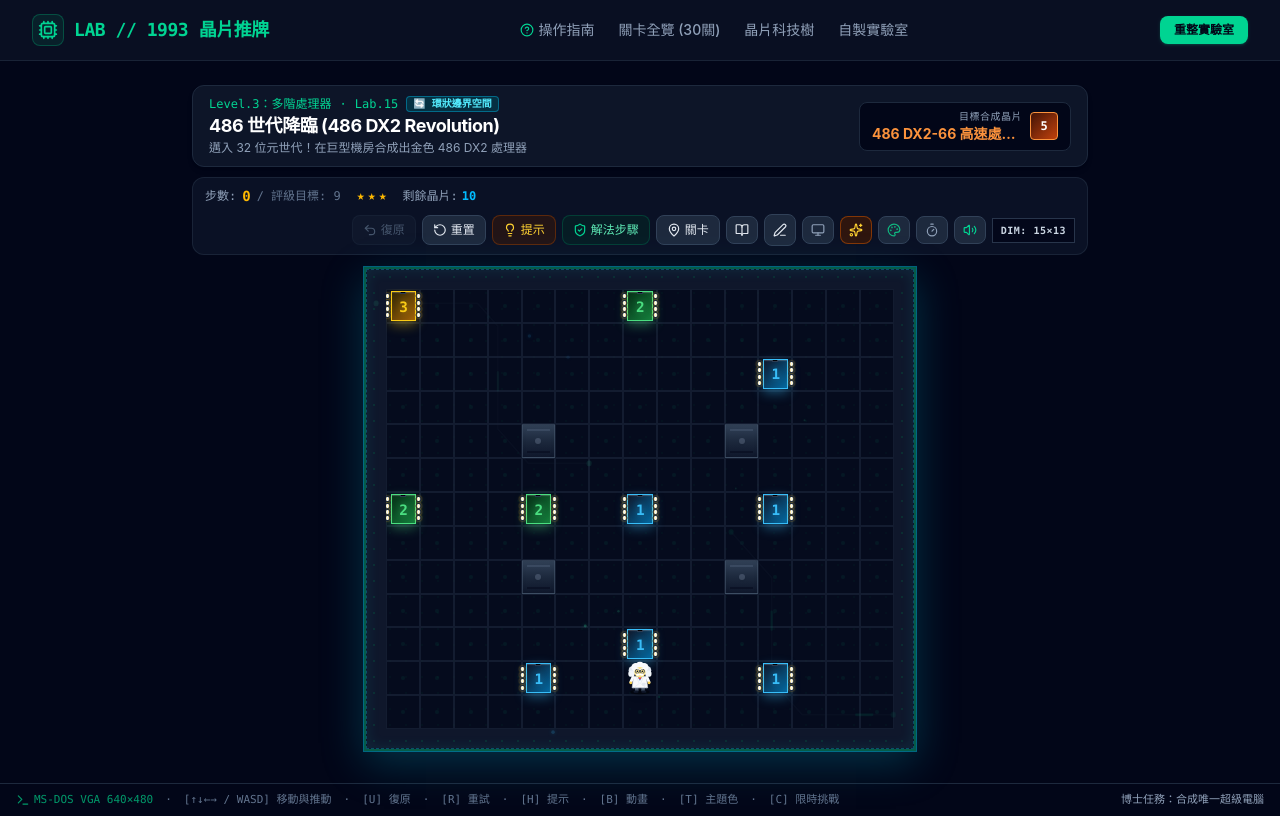
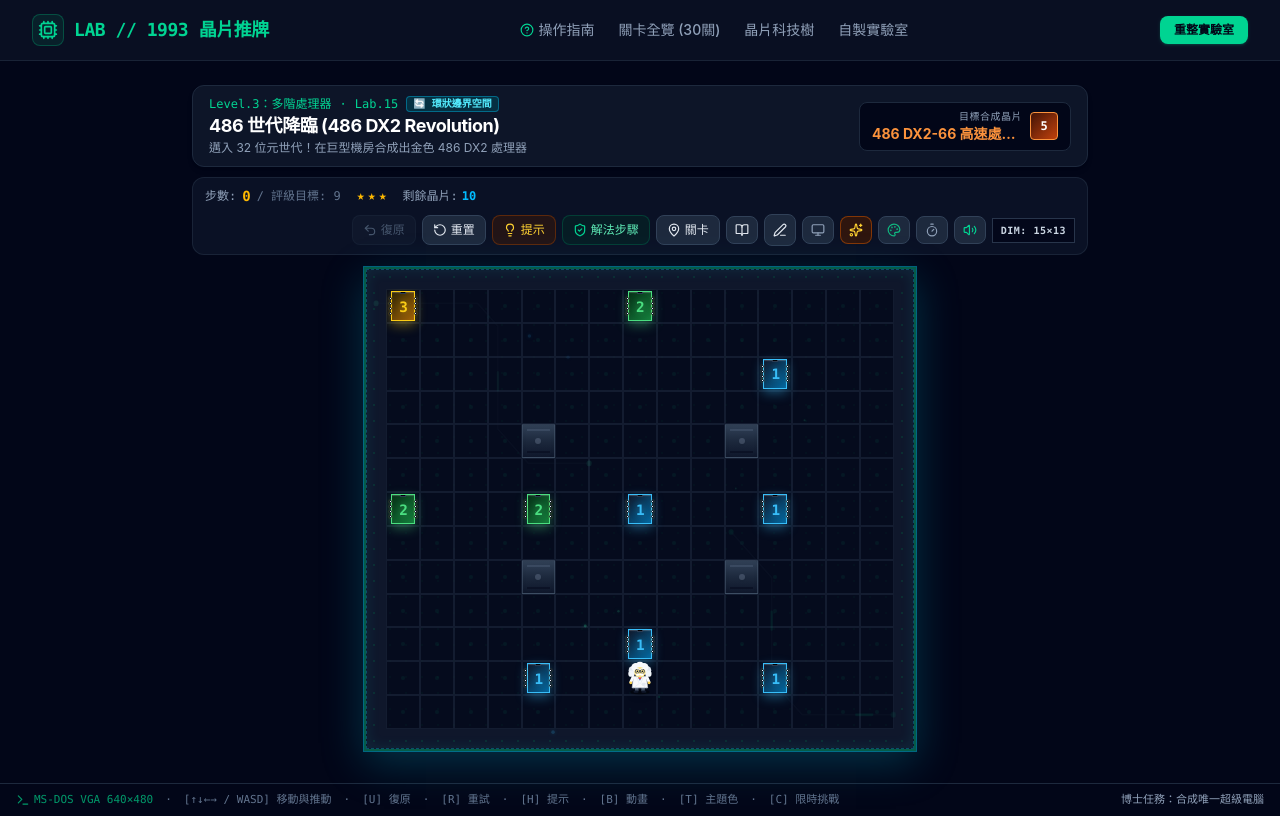
Before and after one commit to rocgyver/ChipoLab, a React (Vite) app: page / in a window 1280 px wide. Built offline with nearby package versions, Linux system fonts and the light colour scheme; a web font is replaced by a local one.

Commit message:
style: reduce pin dots by 50% to 3px, embed 30% into casing, and prevent clipping at wraparound boundaries

```diff
--- a/src/components/ChipCard.tsx
+++ b/src/components/ChipCard.tsx
@@ -32,33 +32,35 @@ export const ChipCard: React.FC<ChipCardProps> = ({
         isMerging ? 'scale-110 transition-transform duration-150' : ''
       }`}
     >
-      {/* 2. 左右兩排外伸針腳 (Left Side: 4 dots in micro mode, 4 bars in normal mode) */}
-      <div className="absolute left-0 top-[12%] bottom-[12%] w-[8%] flex flex-col justify-evenly items-end pointer-events-none z-20">
+      {/* Chip Package Wrapper: Centered at 80% to give ~2px margin from tile boundaries */}
+      <div className="relative w-[80%] h-full flex items-center justify-center">
+        {/* 2. 左右兩排外伸針腳 (Left Side: 3px dots in micro mode, 30% embedded, 4 bars in normal mode) */}
+        <div className="absolute -left-[2.1px] @[46px]:-left-[5px] top-[14%] bottom-[14%] flex flex-col justify-evenly items-center pointer-events-none z-20">
           {numberOnly ? (
             [0, 1, 2, 3].map((i) => (
               <div
                 key={`dot-l-${i}`}
-              className="w-1.5 h-1.5 rounded-full translate-x-[1.5px] bg-gradient-to-r from-amber-200 via-slate-100 to-amber-300 border border-slate-800 shadow-[0_0_2px_rgba(251,191,36,0.7)]"
+                className="w-[3px] h-[3px] rounded-full bg-gradient-to-r from-amber-200 via-slate-100 to-amber-300 border-[0.5px] border-slate-900 shadow-[0_0_1.5px_rgba(251,191,36,0.6)]"
               />
             ))
           ) : (
             <>
               {/* Auto-responsive micro (<46px): 4 dots embedded 30% into chip edge */}
-            <div className="flex @[46px]:hidden flex-col justify-evenly items-end w-full h-full">
+              <div className="flex @[46px]:hidden flex-col justify-evenly items-center w-full h-full">
                 {[0, 1, 2, 3].map((i) => (
                   <div
                     key={`c-dot-l-${i}`}
-                  className="w-1.5 h-1.5 rounded-full translate-x-[1.5px] bg-gradient-to-r from-amber-200 via-slate-100 to-amber-300 border border-slate-800 shadow-[0_0_2px_rgba(251,191,36,0.7)]"
+                    className="w-[3px] h-[3px] rounded-full bg-gradient-to-r from-amber-200 via-slate-100 to-amber-300 border-[0.5px] border-slate-900 shadow-[0_0_1.5px_rgba(251,191,36,0.6)]"
                   />
                 ))}
               </div>
 
               {/* Normal mode (>=46px): 4 metallic extended bars */}
-            <div className="hidden @[46px]:flex flex-col justify-evenly items-start w-full h-full">
+              <div className="hidden @[46px]:flex flex-col justify-evenly items-end w-full h-full">
                 {[0, 1, 2, 3].map((i) => (
                   <div
                     key={`pin-l-${i}`}
-                  className="w-full h-1 sm:h-1.5 rounded-none bg-gradient-to-r from-slate-300 via-amber-200 to-slate-400 border-t border-b border-l border-slate-800 shadow-[0_1px_2px_rgba(0,0,0,0.6)]"
+                    className="w-1.5 sm:w-2 h-1 sm:h-1.5 rounded-none bg-gradient-to-r from-slate-300 via-amber-200 to-slate-400 border-t border-b border-l border-slate-800 shadow-[0_1px_2px_rgba(0,0,0,0.6)]"
                   />
                 ))}
               </div>
@@ -66,9 +68,9 @@ export const ChipCard: React.FC<ChipCardProps> = ({
           )}
         </div>
 
-      {/* Main Epoxy Chip Casing: Straight rectangular IC package (84% width to leave space for outer pins) */}
+        {/* Main Epoxy Chip Casing: Straight rectangular IC package */}
         <div
-        className={`relative w-[84%] h-full rounded-none shadow-lg border flex flex-col items-center justify-between overflow-hidden transition-all duration-150 z-10 ${
+          className={`relative w-full h-full rounded-none shadow-lg border flex flex-col items-center justify-between overflow-hidden transition-all duration-150 z-10 ${
             isSupercomputer
               ? 'animate-pulse ring-2 ring-yellow-400 ring-offset-1 ring-offset-black'
               : isQuantum
@@ -167,38 +169,39 @@ export const ChipCard: React.FC<ChipCardProps> = ({
           )}
         </div>
 
-      {/* 2. 左右兩排外伸針腳 (Right Side: 4 dots in micro mode, 4 bars in normal mode) */}
-      <div className="absolute right-0 top-[12%] bottom-[12%] w-[8%] flex flex-col justify-evenly items-start pointer-events-none z-20">
+        {/* 2. 左右兩排外伸針腳 (Right Side: 3px dots in micro mode, 30% embedded, 4 bars in normal mode) */}
+        <div className="absolute -right-[2.1px] @[46px]:-right-[5px] top-[14%] bottom-[14%] flex flex-col justify-evenly items-center pointer-events-none z-20">
           {numberOnly ? (
             [0, 1, 2, 3].map((i) => (
               <div
                 key={`dot-r-${i}`}
-              className="w-1.5 h-1.5 rounded-full -translate-x-[1.5px] bg-gradient-to-l from-amber-200 via-slate-100 to-amber-300 border border-slate-800 shadow-[0_0_2px_rgba(251,191,36,0.7)]"
+                className="w-[3px] h-[3px] rounded-full bg-gradient-to-l from-amber-200 via-slate-100 to-amber-300 border-[0.5px] border-slate-900 shadow-[0_0_1.5px_rgba(251,191,36,0.6)]"
               />
             ))
           ) : (
             <>
               {/* Auto-responsive micro (<46px): 4 dots embedded 30% into chip edge */}
-            <div className="flex @[46px]:hidden flex-col justify-evenly items-start w-full h-full">
+              <div className="flex @[46px]:hidden flex-col justify-evenly items-center w-full h-full">
                 {[0, 1, 2, 3].map((i) => (
                   <div
                     key={`c-dot-r-${i}`}
-                  className="w-1.5 h-1.5 rounded-full -translate-x-[1.5px] bg-gradient-to-l from-amber-200 via-slate-100 to-amber-300 border border-slate-800 shadow-[0_0_2px_rgba(251,191,36,0.7)]"
+                    className="w-[3px] h-[3px] rounded-full bg-gradient-to-l from-amber-200 via-slate-100 to-amber-300 border-[0.5px] border-slate-900 shadow-[0_0_1.5px_rgba(251,191,36,0.6)]"
                   />
                 ))}
               </div>
 
               {/* Normal mode (>=46px): 4 metallic extended bars */}
-            <div className="hidden @[46px]:flex flex-col justify-evenly items-end w-full h-full">
+              <div className="hidden @[46px]:flex flex-col justify-evenly items-start w-full h-full">
                 {[0, 1, 2, 3].map((i) => (
                   <div
                     key={`pin-r-${i}`}
-                  className="w-full h-1 sm:h-1.5 rounded-none bg-gradient-to-l from-slate-300 via-amber-200 to-slate-400 border-t border-b border-r border-slate-800 shadow-[0_1px_2px_rgba(0,0,0,0.6)]"
+                    className="w-1.5 sm:w-2 h-1 sm:h-1.5 rounded-none bg-gradient-to-l from-slate-300 via-amber-200 to-slate-400 border-t border-b border-r border-slate-800 shadow-[0_1px_2px_rgba(0,0,0,0.6)]"
                   />
                 ))}
               </div>
             </>
           )}
+        </div>
       </div>
 
       {/* Push Directional Arrows: Flashing Pale Pink Bold Arrow with Stem (↑, ↓, ←, →) */}
--- a/src/components/GameBoard.tsx
+++ b/src/components/GameBoard.tsx
@@ -282,7 +282,7 @@ export const GameBoard: React.FC<GameBoardProps> = ({
           const renderChipElement = (px: number, py: number, cloneIdx?: number) => (
             <div
               key={cloneIdx !== undefined ? `${chip.id}-clone-${cloneIdx}` : chip.id}
-              className={`absolute z-20 ${
+              className={`absolute z-20 overflow-visible ${
                 chip.noTransition
                   ? 'transition-none'
                   : 'transition-all duration-140 ease-out'
```
Lines whose indentation alone changed are shown as unchanged.
